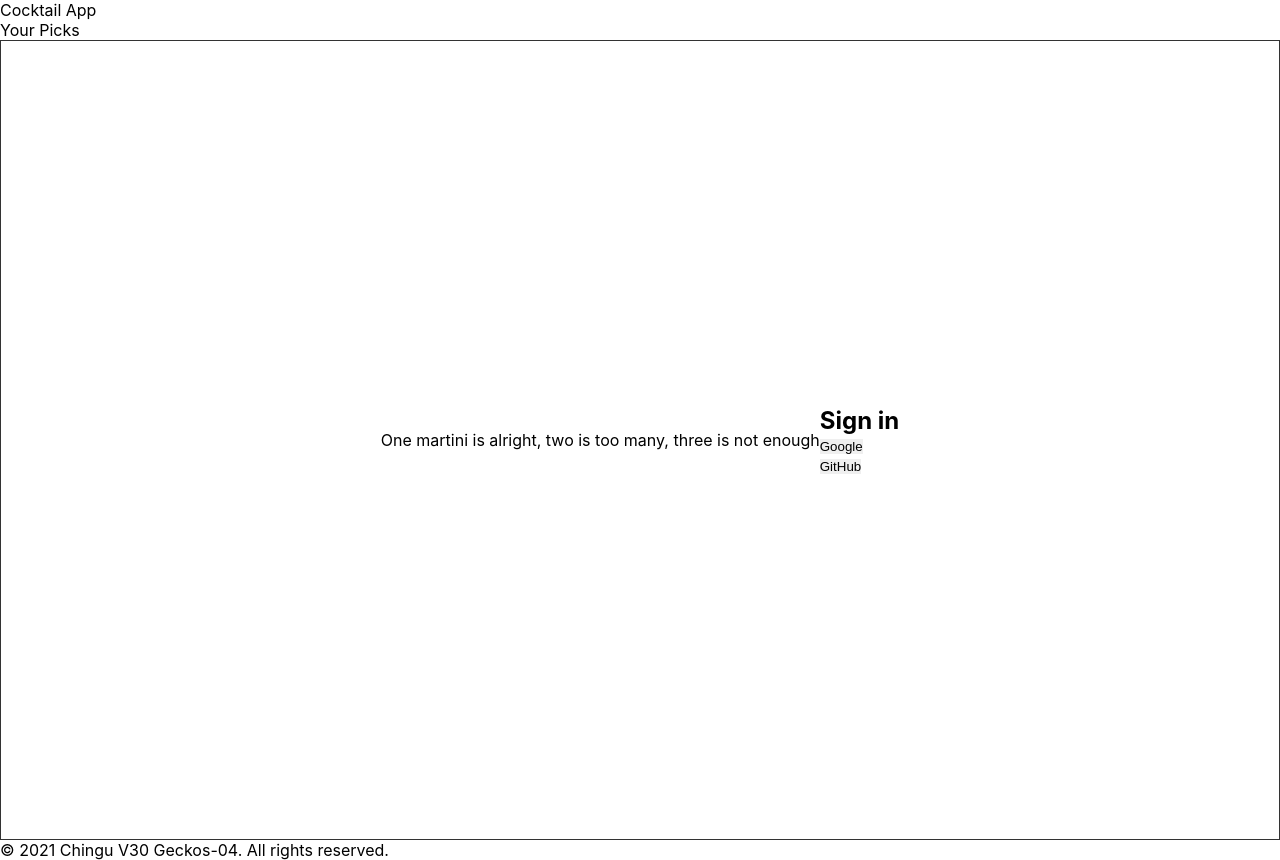
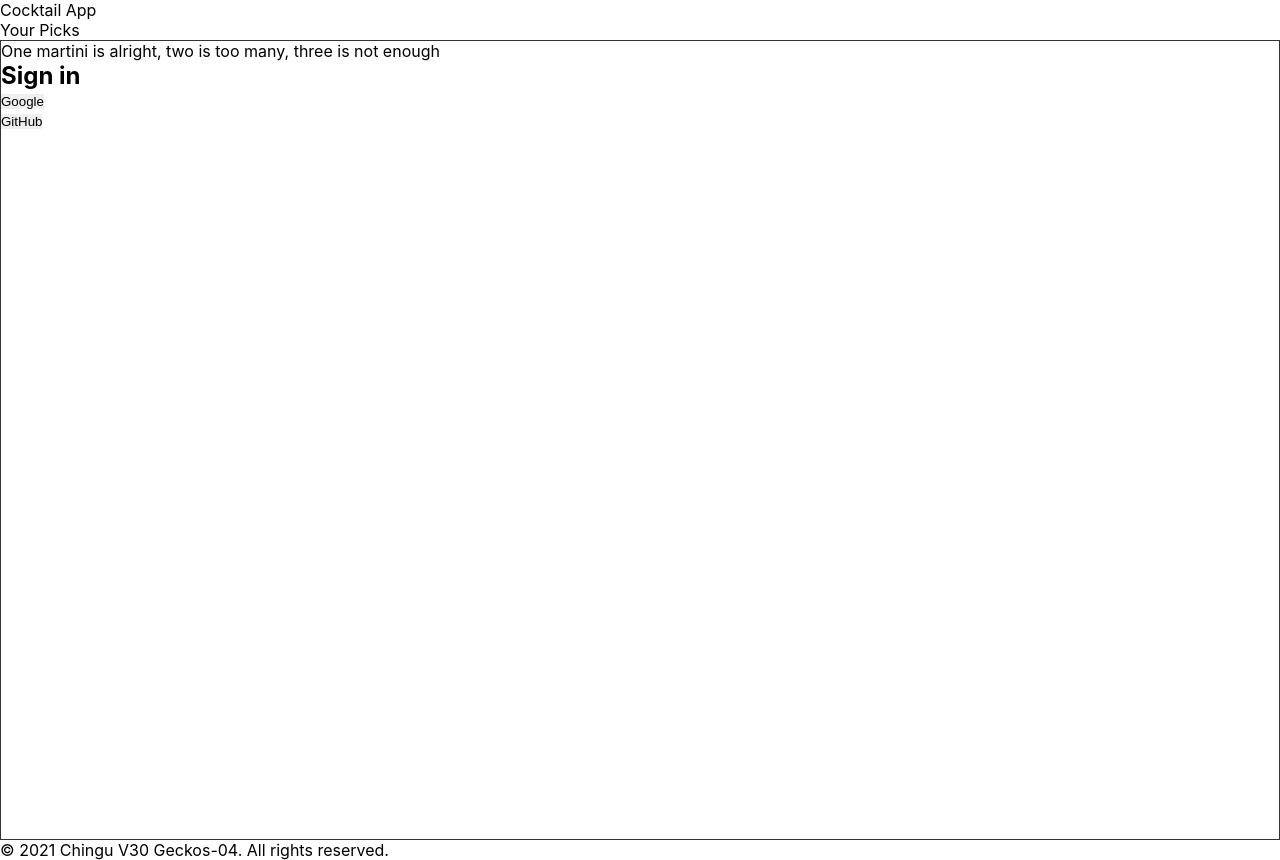
Before and after one commit to jo-soyoung/cocktail-app, a React (Create React App) app: page / in a window 1280 px wide. Built offline with nearby package versions, Linux system fonts and the light colour scheme.

Commit message:
task: Style login component

```diff
--- a/src/components/login/login.module.css
+++ b/src/components/login/login.module.css
@@ -1,9 +1,16 @@
+@value mediaQuery from '../../common/size.css';
+
 .container {
-  display: flex;
-  justify-content: center;
-  align-items: center;
   width: 100%;
   height: 100vh;
-  padding: 50px;
   border: 1px solid #333;
 }
+
+@media screen and (min-width: mediaQuery) {
+  .container {
+    display: flex;
+    justify-content: space-between;
+    align-items: center;
+    padding: 50px 0;
+  }
+}
```
